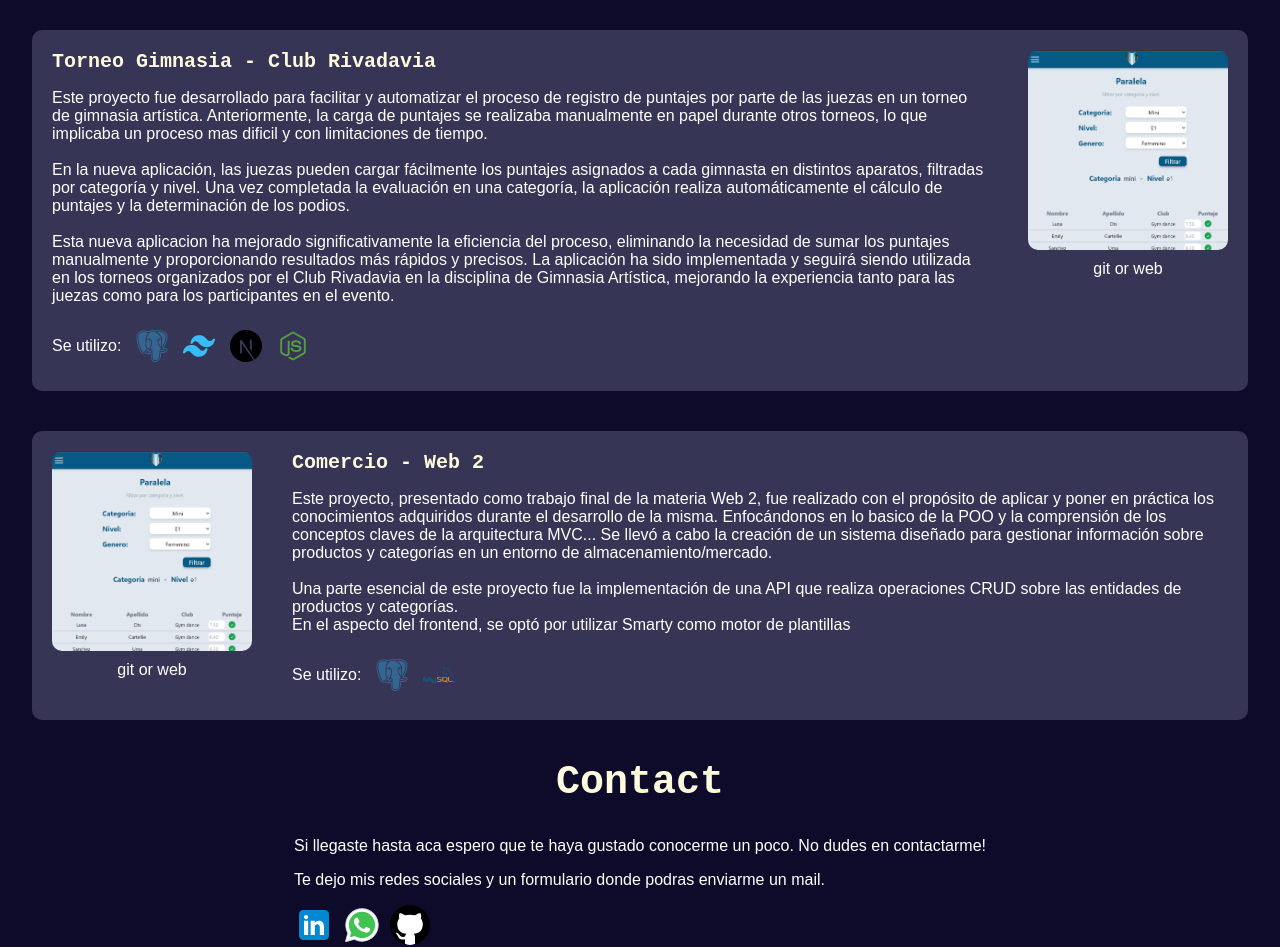
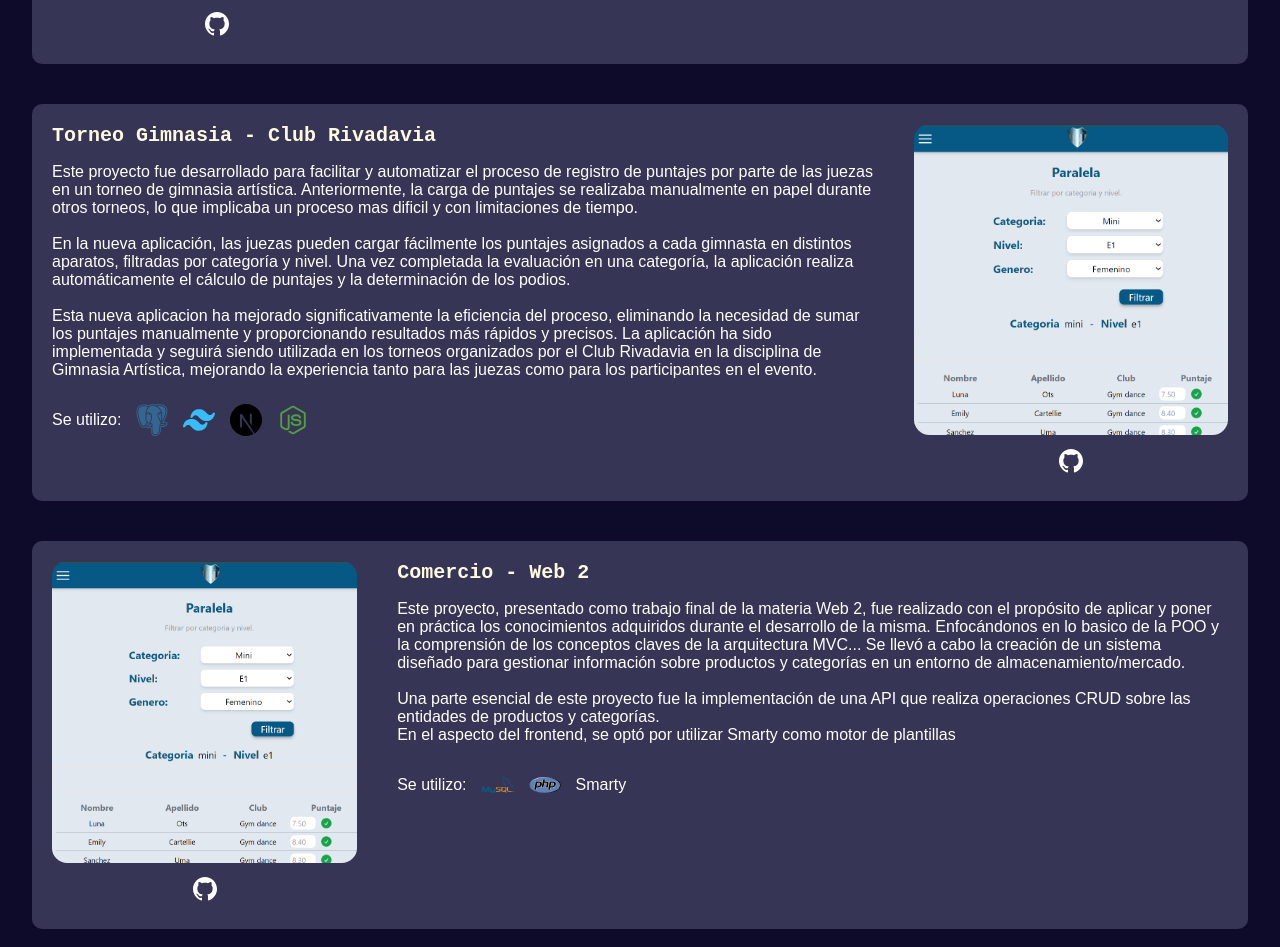
Before and after one commit to BenjaMontero02/portafolio, a Next.js app: page / in a window 1280 px wide. Shown: the part 1447-2394 px from the top of the page. Built offline with nearby package versions, Linux system fonts and the light colour scheme.

Commit message:
nuevos cambios

```diff
--- a/src/app/globals.css
+++ b/src/app/globals.css
@@ -216,18 +216,23 @@ body {
     margin-bottom: 40px;
     border-radius: 10px;
 
-    .img-proyect{
-      width: 200px;
-      height: 200px;
-      border-radius: 5%;
-    }
+
 
     .card-proyect-img{
       display: flex;
       flex-direction: column;
       align-items: center;
       gap: 10px;
+      width: 100%;
+      height: 100%;
+      margin: 0;
+      padding: 0;
 
+      .img-proyect{
+        width: 100%;
+        height: 100%;
+        border-radius: 5%;
+      }
     }
 
     .card-proyect-content{
@@ -292,11 +297,17 @@ body {
     padding: 32px;
     width: 600px;
 
+
+
     > div {
       display: flex;
       flex-direction: column;
       margin-bottom: 16px;
       font-family: monospace;
+
+      > .submit-message{
+        color: greenyellow;
+      }
 
       > label {
         margin-bottom: 4px;
@@ -310,7 +321,7 @@ body {
         outline: none;
         border: none;
         background-color: var(--shades2);
-        color: var(--secondary);
+        color: black;
       }
 
       .input-text{
@@ -318,9 +329,9 @@ body {
         font-size: 15px;
         border-radius: 8px;
         background-color: var(--shades2);
-        color: var(--secondary);
         resize: none;
         outline: none;
+        color: black;
         border: none;
         padding: 6px;
       }
@@ -529,10 +540,6 @@ footer{
 
 
 
-    .form-content{
-
-    }
-
     .contact {
       > .form-content {
         display: flex;
--- a/src/app/page.jsx
+++ b/src/app/page.jsx
@@ -7,8 +7,11 @@ import node from '../../public/svg/node.svg'
 import postgres from '../../public/svg/postgres.svg'
 import tailwind from '../../public/svg/tailwind.svg'
 import gimnasia from '../../public/img/gimnasia.png'
+import design from '../../public/img/design.png'
 import springboot from '../../public/svg/springboot.svg'
 import java from '../../public/svg/java.svg'
+import php from '../../public/svg/php.svg'
+import gh from '../../public/svg/gh.svg'
 import Contact from '../components/contact'
 
 export default function Page() {
@@ -95,8 +98,8 @@ export default function Page() {
       <section className='proyects'>
       <div className='card-proyect'>
           <div className='card-proyect-img'>
-            <Image src={gimnasia} alt='torneo' className='img-proyect'/>
-            git or web
+            <Image src={design} alt='design' className='img-proyect'/>
+            <a href="https://github.com/BenjaMontero02/AppMonopatines"><Image src={gh} alt='gh'/></a>
           </div>
           <div className='card-proyect-content'>
             <div>
@@ -138,13 +141,13 @@ export default function Page() {
           </div>
           <div className='card-proyect-img'>
             <Image src={gimnasia} alt='torneo' className='img-proyect'/>
-            git or web
+            <a href="https://github.com/BenjaMontero02/AppTorneo"><Image src={gh} alt='gh'/></a>
           </div>
         </div>
         <div className='card-proyect'>
         <div className='card-proyect-img'>
             <Image src={gimnasia} alt='torneo' className='img-proyect'/>
-            git or web
+            <a href="https://github.com/BenjaMontero02/Tpe_Web2_LucasAmendola_BenjaminMontero"><Image src={gh} alt='gh'/></a>
           </div>
           <div className='card-proyect-content'>
             <div>
@@ -157,7 +160,7 @@ export default function Page() {
               </p>
             </div>
             <div className='tecnologies'>
-              <p>Se utilizo: </p><Image src={postgres} alt='postges'/> <Image src={mysql} alt='mysql'/>
+              <p>Se utilizo: </p><Image src={mysql} alt='mysql'/><Image src={php} alt='php'/> Smarty
             </div>
           </div>
 
--- a/src/components/contact.jsx
+++ b/src/components/contact.jsx
@@ -1,5 +1,5 @@
 'use client'
-import React from 'react'
+import React, { useState } from 'react'
 import { useForm } from 'react-hook-form'
 const axios = require('axios');
 import Image from 'next/image'
@@ -11,8 +11,10 @@ import github from "../../public/svg/github.svg"
 
 export default function Contact() {
 
+    const [submit, setSubmit] = useState(false);
+
     const {register, handleSubmit,
-        formState: {errors}
+        formState: {errors}, reset
     } = useForm();
 
     const onSubmit = handleSubmit(async (data) => {
@@ -23,7 +25,14 @@ export default function Contact() {
             messageText: data.messageText
         })
 
+        setSubmit(true);
+        setTimeout(() => {setSubmit(false)}, 3000);
         document.getElementById("send").classList.add("success");
+        document.getElementById("email").value = ""
+        document.getElementById("subject").value = ""
+        document.getElementById("message").value = ""
+
+
     })
 
     const sendMessageWsp = () => {
@@ -58,8 +67,9 @@ export default function Contact() {
             <div className='form-content'>
                 <form className='form' onSubmit={onSubmit}>
                     <div>
+                        {submit && <h3 className='submit-message'>Enviado!</h3>}
                         <label htmlFor='email' >Email:</label>
-                        <input type='email' {...register("email", {
+                        <input type='email' id='email' {...register("email", {
                             required: {
                                 value: true,
                                 message: "Email is required"
@@ -73,14 +83,14 @@ export default function Contact() {
                     </div>
                     <div>
                         <label htmlFor='subject'>Subject:</label>
-                        <input type='text' {...register("subject", {
+                        <input type='text' id='subject' {...register("subject", {
                             required: true
                         })}></input>
                         {errors.subject && <span className='error'>Subject is required</span>}
                     </div>
                     <div>
                         <label htmlFor='messageText'>Message:</label>
-                        <textarea className='input-text' {...register("messageText", {
+                        <textarea id='message' className='input-text' {...register("messageText", {
                             required: true
                         })}>
                         </textarea>
```
Also changed, not shown: public/img/design.png (added), public/svg/gh.svg (added).
